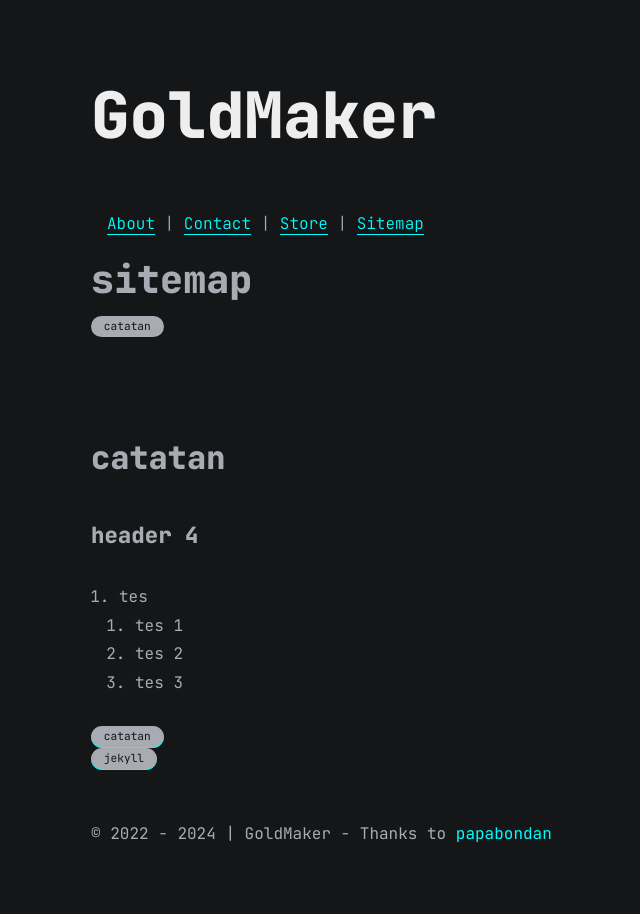
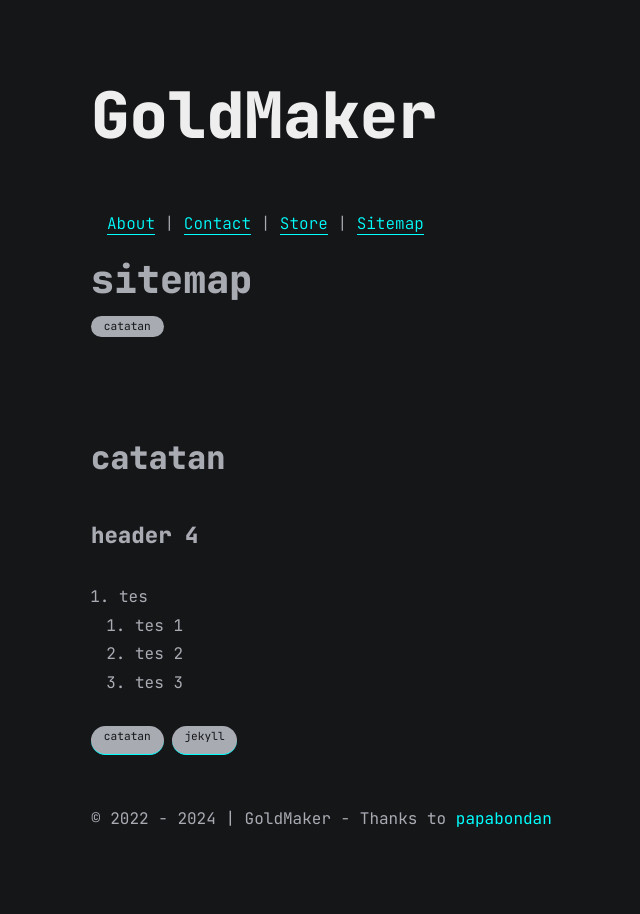
Before and after one commit to angganesia/angganesia.github.io, a Jekyll site: the page built from _pages/sitemaps.md, in a window 1280 px wide. Shown: the whole page, without its empty margins (224-864 px from the left). Built offline with Jekyll 4.4.1, drawn with Linux system fonts in a browser that asks for light colours; comment, search, counter and statistics services are not loaded.

Commit message:
update sitemaps.md

```diff
--- a/_pages/sitemaps.md
+++ b/_pages/sitemaps.md
@@ -15,7 +15,6 @@ permalink: /sitemap/
 
 <div class="categories">
   <a href="#!" class="category">catatan</a>
-</div>
-<div class="categories">
+  <br>
   <a href="#!" class="category">jekyll</a>
 </div>
```
